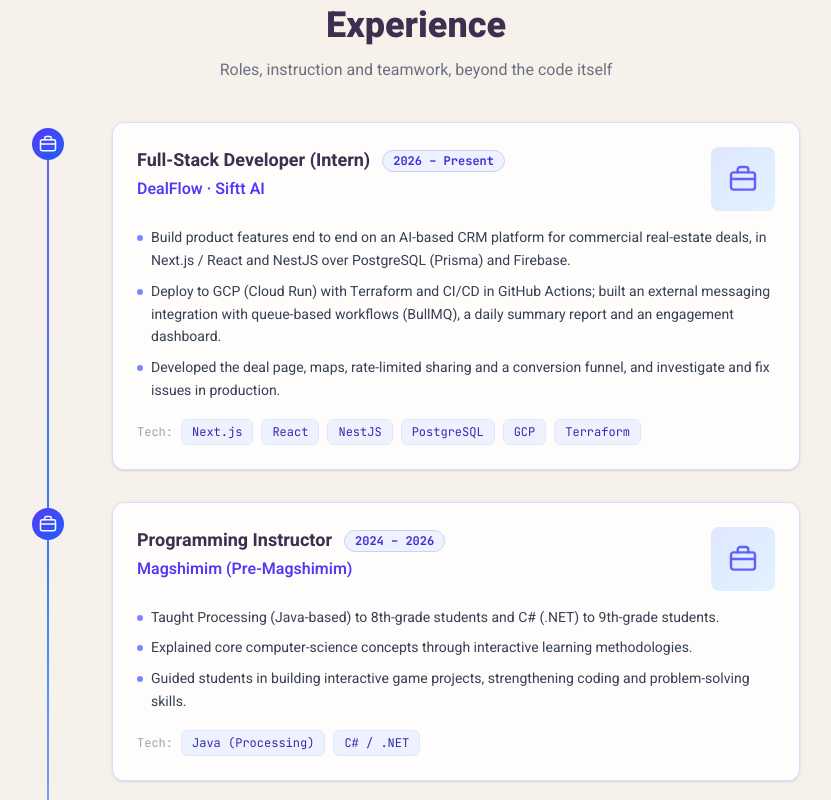
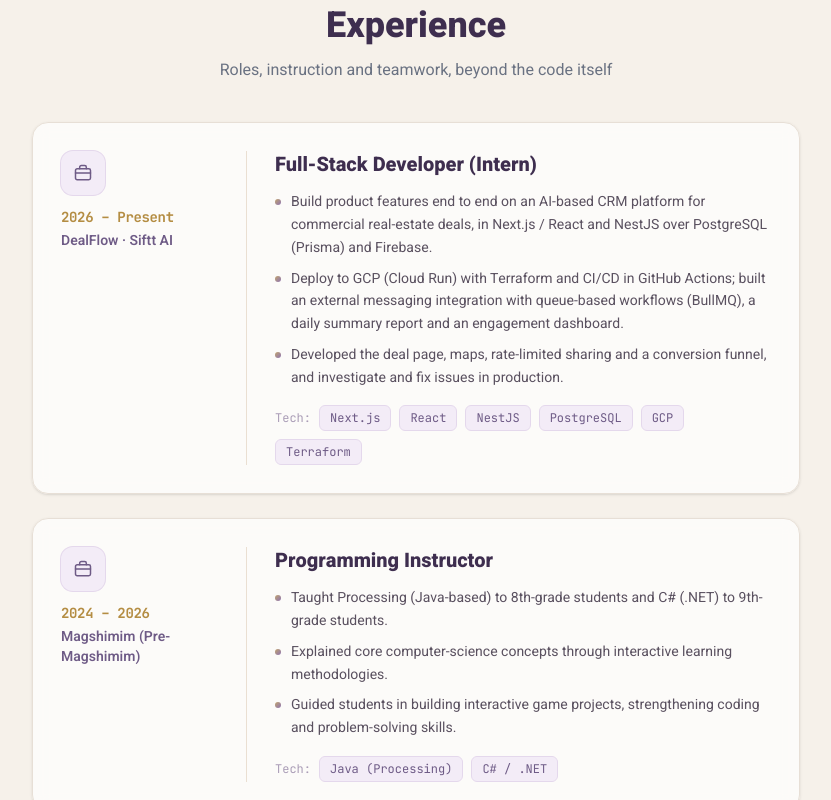
Before and after one commit to SivanSoftware/SivanSoftware.github.io, a Next.js app: page / in a window 1280 px wide. Shown: the part 2840-3640 px from the top of the page, without its empty margins (224-1055 px from the left). Built offline with nearby package versions, Linux system fonts and the light colour scheme.

Commit message:
Redesign Experience section as editorial cards in plum/gold palette

```diff
--- a/app/components/Experience.tsx
+++ b/app/components/Experience.tsx
@@ -20,7 +20,7 @@ function KindIcon({ kind }: { kind: ExperienceItem["kind"] }) {
   );
 }
 
-function TimelineRow({
+function ExperienceCard({
   item,
   index,
   techLabel,
@@ -29,63 +29,57 @@ function TimelineRow({
   index: number;
   techLabel: string;
 }) {
-  const reveal = useReveal<HTMLLIElement>(index * 140);
+  const reveal = useReveal<HTMLLIElement>(index * 130);
 
   return (
-    <li
-      ref={reveal.ref}
-      style={reveal.style}
-      className={`${reveal.className} relative ps-16 sm:ps-20`}
-    >
-      {/* נקודת ציר הזמן */}
-      <span className="pulse-ring absolute start-4 top-1.5 flex h-8 w-8 -translate-x-1/2 items-center justify-center rounded-full bg-gradient-to-br from-indigo-600 to-blue-600 text-white shadow-lg ring-4 ring-[#f5f8ff] rtl:translate-x-1/2 dark:ring-[#0a0f1f]">
+    <li ref={reveal.ref} style={reveal.style} className={reveal.className}>
+      <article className="group relative overflow-hidden rounded-2xl border border-[#E7DFD6] bg-white/70 shadow-sm backdrop-blur-sm transition-all duration-300 hover:-translate-y-1 hover:shadow-md dark:border-white/10 dark:bg-white/[0.04] dark:hover:bg-white/[0.06]">
+        {/* פס מבטא זהב-פלום בראש הכרטיס */}
+        <span
+          aria-hidden="true"
+          className="absolute inset-x-0 top-0 h-1 origin-[right_center] scale-x-0 bg-gradient-to-l from-[#8E72AE] via-[#7E6A9E] to-[#C2A368] transition-transform duration-500 group-hover:scale-x-100"
+        />
+
+        <div className="grid gap-5 p-6 sm:p-7 md:grid-cols-[186px_1fr] md:gap-7">
+          {/* עמודת תאריך + ארגון */}
+          <div className="flex items-start gap-3 md:flex-col md:items-start md:gap-3 md:border-e md:border-[#eadfd2] md:pe-6 dark:md:border-white/10">
+            <span className="inline-flex h-11 w-11 shrink-0 items-center justify-center rounded-xl bg-[#f3ecf7] text-[#6E5B86] ring-1 ring-[#e4d8ec] dark:bg-[#7E6A9E]/12 dark:text-[#cdb9e6] dark:ring-[#7E6A9E]/25">
+              {item.logo ? (
+                <span className="relative h-7 w-7 overflow-hidden rounded">
+                  <Image src={item.logo} alt={item.org} fill className="object-contain" />
+                </span>
+              ) : (
                 <KindIcon kind={item.kind} />
+              )}
             </span>
-
-      <div className="glow-hover group rounded-xl border border-indigo-200/70 bg-white/85 p-5 shadow-sm backdrop-blur-sm transition-transform duration-300 hover:-translate-y-1 sm:p-6 dark:border-indigo-400/20 dark:bg-white/[0.04]">
-        <div className="flex items-start gap-4">
-          <div className="min-w-0 flex-1">
-            <div className="flex flex-wrap items-center gap-x-3 gap-y-1">
-              <h3 className="text-lg font-bold text-[#3E2E4F] dark:text-indigo-100">
-                {item.role}
-              </h3>
+            <div className="min-w-0">
               <span
                 dir="ltr"
-                className="rounded-full border border-indigo-200 bg-indigo-50 px-2.5 py-0.5 font-mono text-xs font-semibold text-indigo-700 dark:border-indigo-400/30 dark:bg-indigo-500/10 dark:text-indigo-300"
+                className="block font-mono text-sm font-bold tracking-tight text-[#b48d43] dark:text-[#d8c08a]"
               >
                 {item.period}
               </span>
-            </div>
-            <p className="mt-0.5 font-semibold text-indigo-600 dark:text-sky-300">
+              <p className="mt-1 text-sm font-semibold text-[#6E5B86] dark:text-[#c3b0dd]">
                 {item.org}
               </p>
             </div>
-
-          {/* אמblem מונפש של הארגון — או לוגו אמיתי אם הוגדר ב-i18n */}
-          {item.logo ? (
-            <div className="relative hidden h-16 w-16 shrink-0 overflow-hidden rounded-lg sm:block">
-              <Image src={item.logo} alt={item.org} fill className="object-contain" />
-            </div>
-          ) : (
-            <div className="hidden h-16 w-16 shrink-0 items-center justify-center rounded-lg bg-gradient-to-br from-indigo-100 to-sky-100 text-indigo-500 sm:flex dark:from-indigo-500/15 dark:to-sky-500/10 dark:text-indigo-300">
-              <span className="float-y flex items-center justify-center">
-                <span className="scale-[1.6]">
-                  <KindIcon kind={item.kind} />
-                </span>
-              </span>
-            </div>
-          )}
           </div>
 
-        <ul className="mt-4 space-y-2">
+          {/* עמודת תפקיד + תיאור */}
+          <div>
+            <h3 className="text-lg font-extrabold text-[#3E2E4F] sm:text-xl dark:text-[#e9def5]">
+              {item.role}
+            </h3>
+
+            <ul className="mt-3 space-y-2">
               {item.points.map((point) => (
                 <li
                   key={point}
-              className="flex gap-2 text-sm leading-relaxed text-gray-700 dark:text-gray-300"
+                  className="flex gap-2.5 text-sm leading-relaxed text-[#5a5160] dark:text-gray-300"
                 >
                   <span
                     aria-hidden="true"
-                className="mt-2 h-1.5 w-1.5 shrink-0 rounded-full bg-indigo-400 dark:bg-sky-400"
+                    className="mt-2 h-1.5 w-1.5 shrink-0 rounded-full bg-gradient-to-br from-[#C2A368] to-[#8E72AE]"
                   />
                   <span>{point}</span>
                 </li>
@@ -94,14 +88,14 @@ function TimelineRow({
 
             {item.tech && item.tech.length > 0 && (
               <div className="mt-4 flex flex-wrap items-center gap-2">
-            <span className="font-mono text-xs text-gray-400 dark:text-gray-500">
+                <span className="font-mono text-xs text-[#a99cb6] dark:text-gray-500">
                   {techLabel}:
                 </span>
                 {item.tech.map((tech) => (
                   <span
                     key={tech}
                     dir="ltr"
-                className="rounded-md border border-indigo-100 bg-indigo-50 px-2.5 py-1 font-mono text-xs text-indigo-800 dark:border-indigo-400/20 dark:bg-indigo-500/10 dark:text-indigo-200"
+                    className="rounded-md border border-[#e4d8ec] bg-[#f3ecf7] px-2.5 py-1 font-mono text-xs text-[#6E5B86] dark:border-[#7E6A9E]/25 dark:bg-[#7E6A9E]/10 dark:text-[#cdb9e6]"
                   >
                     {tech}
                   </span>
@@ -109,6 +103,8 @@ function TimelineRow({
               </div>
             )}
           </div>
+        </div>
+      </article>
     </li>
   );
 }
@@ -120,25 +116,11 @@ export default function Experience({
   items: ExperienceItem[];
   techLabel: string;
 }) {
-  const lineReveal = useReveal<HTMLSpanElement>(0);
-
   return (
-    <Reveal className="relative mx-auto max-w-3xl">
-      <ol className="relative space-y-8">
-        {/* קו ציר הזמן — מצויר בכניסה למסך */}
-        <span
-          ref={lineReveal.ref}
-          style={lineReveal.style}
-          aria-hidden="true"
-          className={`timeline-line ${lineReveal.className} absolute bottom-2 start-4 top-2 w-0.5 -translate-x-1/2 bg-gradient-to-b from-indigo-500 via-blue-500 to-indigo-300 rtl:translate-x-1/2 dark:from-indigo-400 dark:via-sky-400 dark:to-indigo-500/40`}
-        />
+    <Reveal className="mx-auto max-w-3xl">
+      <ol className="space-y-5 sm:space-y-6">
         {items.map((item, index) => (
-          <TimelineRow
-            key={item.id}
-            item={item}
-            index={index}
-            techLabel={techLabel}
-          />
+          <ExperienceCard key={item.id} item={item} index={index} techLabel={techLabel} />
         ))}
       </ol>
     </Reveal>
```
Lines whose indentation alone changed are shown as unchanged.
